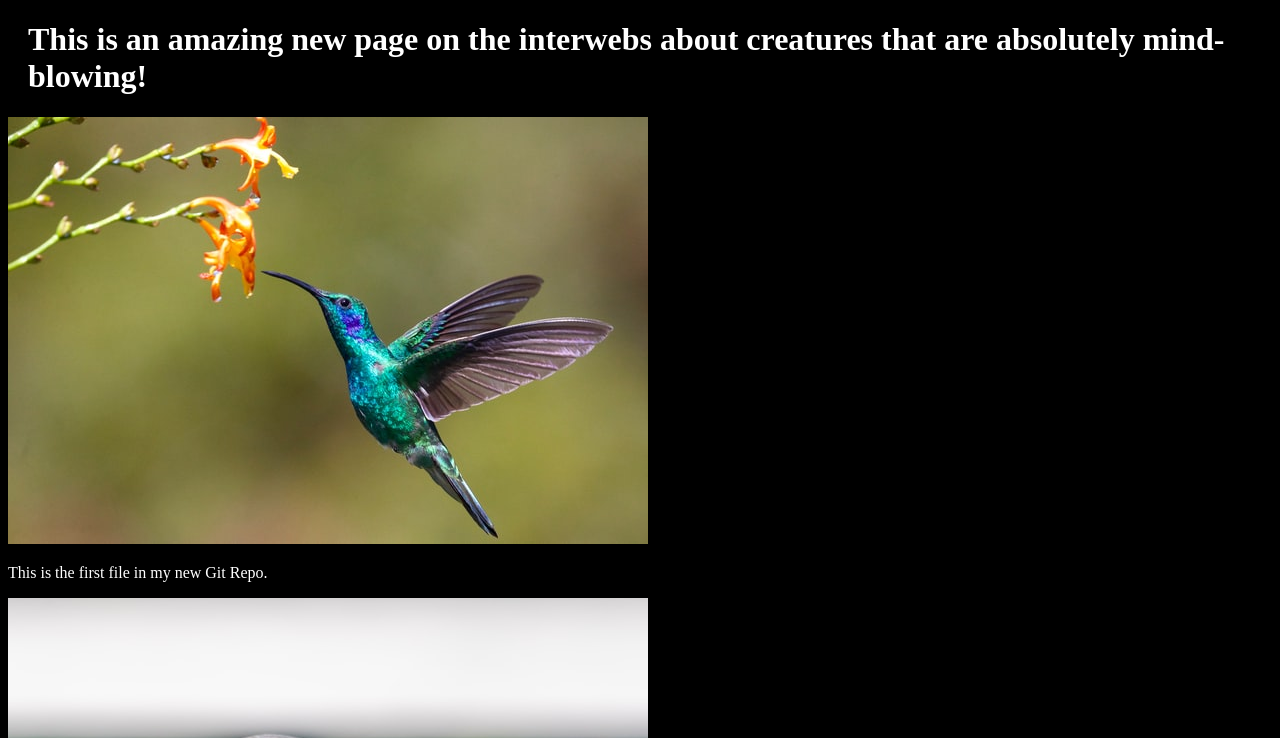
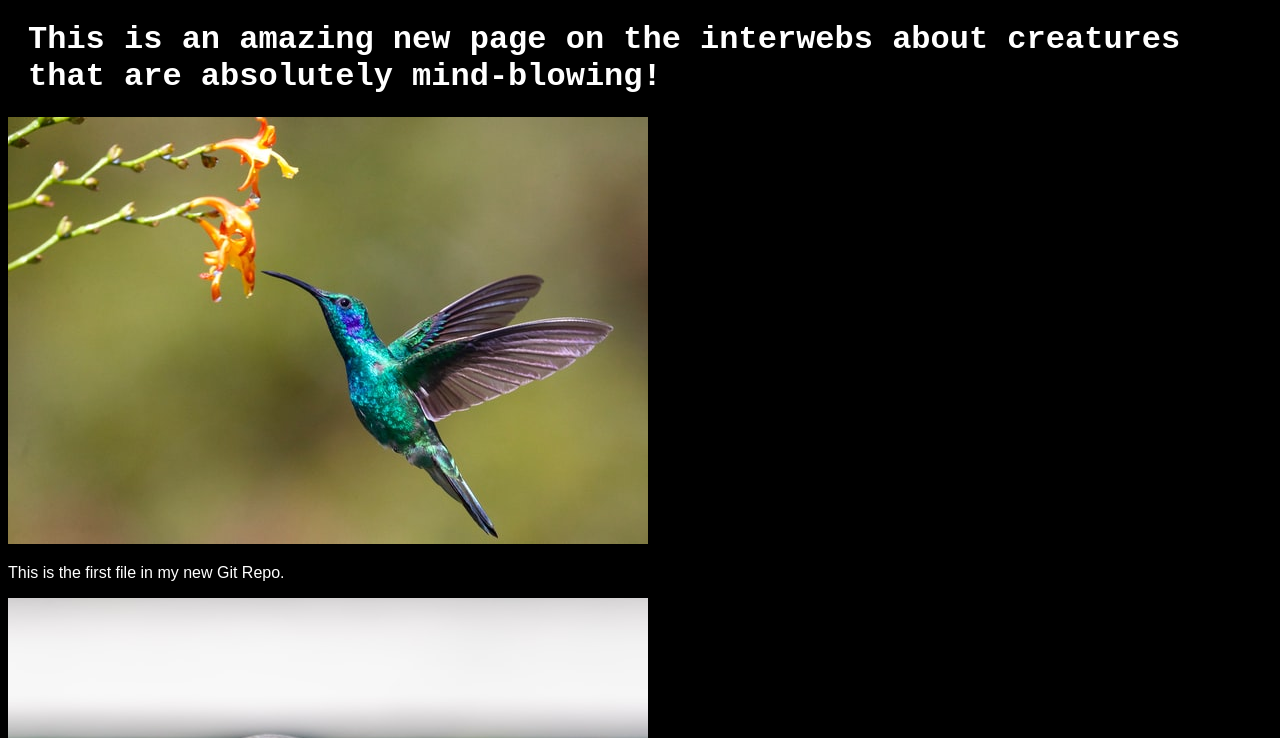
Before and after one commit to karen-chau/hello-world, a plain HTML site: page index.html in a window 1280 px wide. Shown: the top 738 px of the page. Drawn offline with Linux system fonts and the light colour scheme.

Commit message:
font change

```diff
--- a/bluestyle.css
+++ b/bluestyle.css
@@ -1,9 +1,11 @@
 body {
 background-color: black;
 color: white;
+font-family: Arial, Helvetica, sans-serif;
 }
 
 h1 {
 color: white;
 margin-left: 20px;
+font-family: 'Courier New', Courier, monospace;
 }
```
